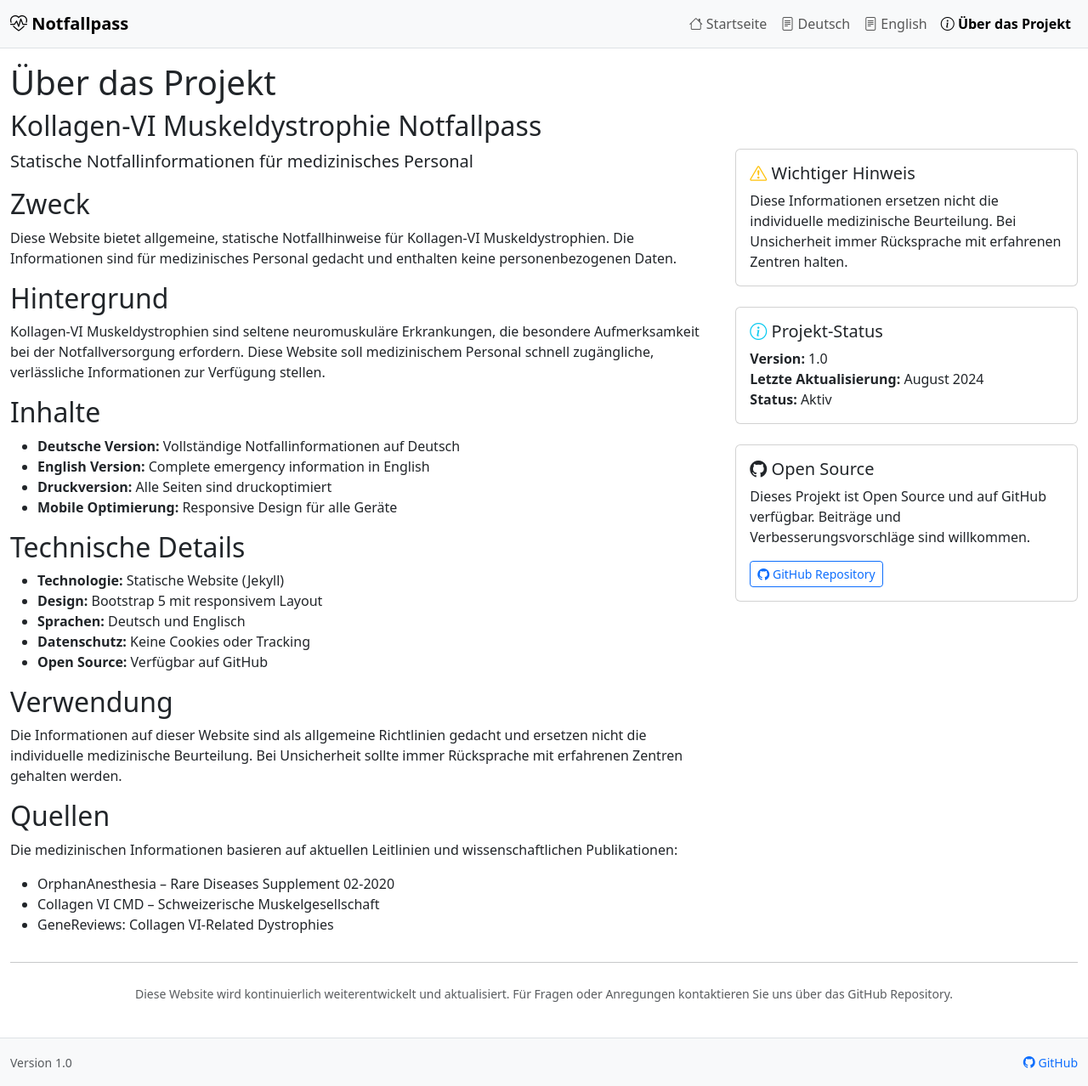
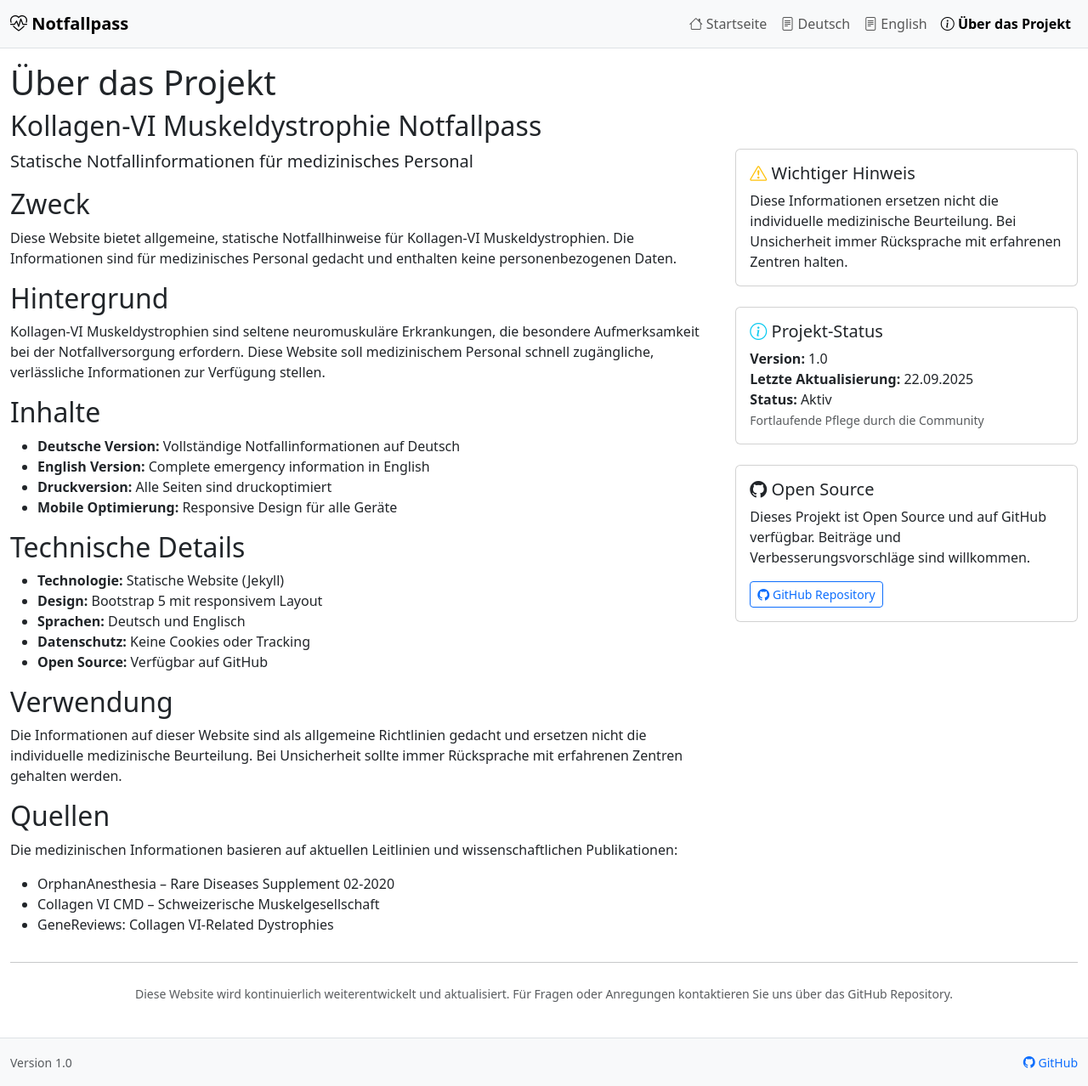
Before and after one commit to SB97/TEST-Kollagen-VI_Muskeldystrophie_Notfallpass, a Jekyll site: the page built from about.md, in a window 1280 px wide. Shown: the whole page at 85% size. Built offline with Jekyll 4.4.1, drawn with Linux system fonts in a browser that asks for light colours.

Commit message:
automatische Version test

```diff
--- /dev/null
+++ b/_data/project.yml
@@ -0,0 +1,3 @@
+version: "1.0"
+status: "Aktiv"
+status_note: "Fortlaufende Pflege durch die Community"
--- a/about.md
+++ b/about.md
@@ -67,10 +67,26 @@
           <i class="bi bi-info-circle text-info"></i>
           Projekt-Status
         </h5>
+        {% assign release_tag = site.github.latest_release.tag_name %}
+        {% assign build_revision = site.github.build_revision %}
+        {% assign version_label = site.data.project.version | default: release_tag %}
+        {% unless version_label %}
+          {% if build_revision %}
+            {% assign version_label = build_revision | slice: 0, 7 %}
+          {% endif %}
+        {% endunless %}
+        {% assign version_label = version_label | default: "1.0" %}
+        {% assign pushed_at = site.github.repository.pushed_at | default: site.time %}
+        {% assign last_update = pushed_at | date: "%d.%m.%Y" %}
+        {% assign status_label = site.data.project.status | default: "Aktiv" %}
+        {% assign status_note = site.data.project.status_note %}
         <p class="card-text">
-          <strong>Version:</strong> 1.0<br>
-          <strong>Letzte Aktualisierung:</strong> August 2024<br>
-          <strong>Status:</strong> Aktiv
+          <strong>Version:</strong> {{ version_label }}<br>
+          <strong>Letzte Aktualisierung:</strong> {{ last_update }}<br>
+          <strong>Status:</strong> {{ status_label }}
+          {% if status_note %}
+          <br><small class="text-muted">{{ status_note }}</small>
+          {% endif %}
         </p>
       </div>
     </div>
```
